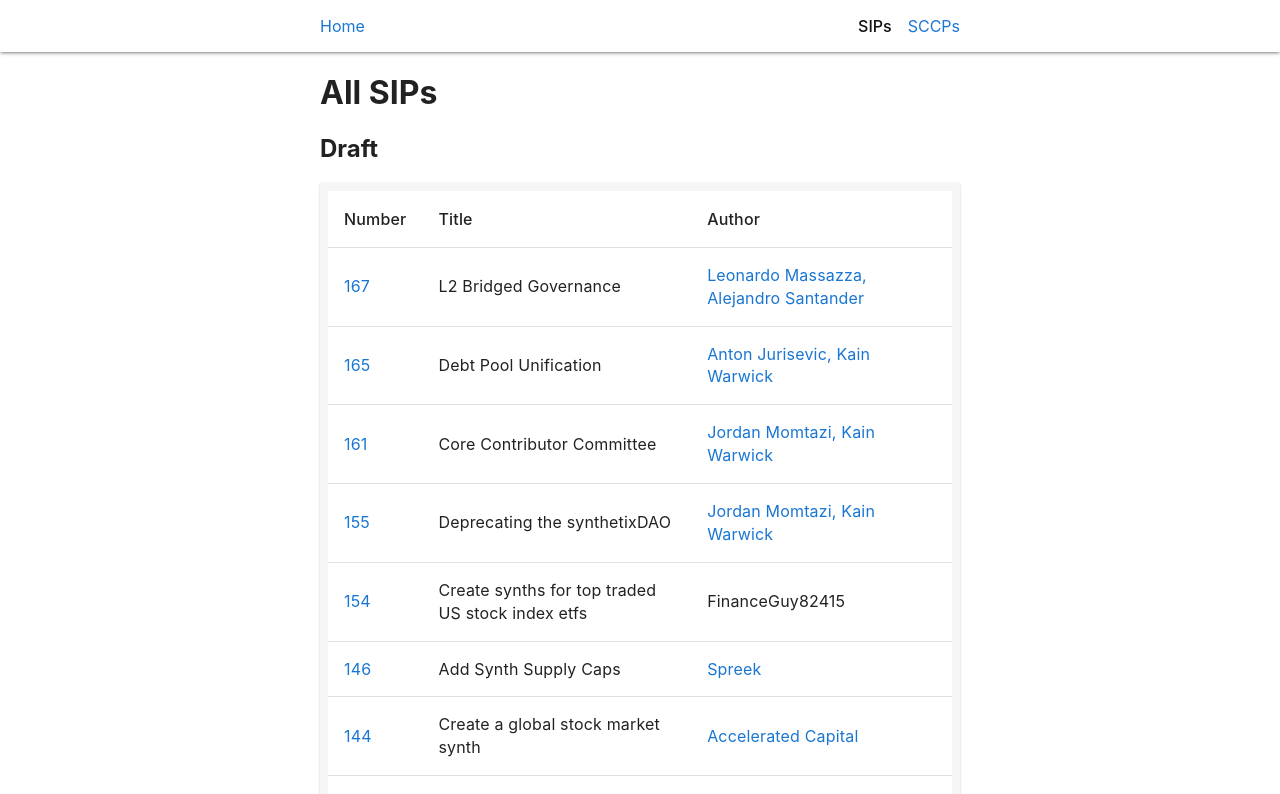
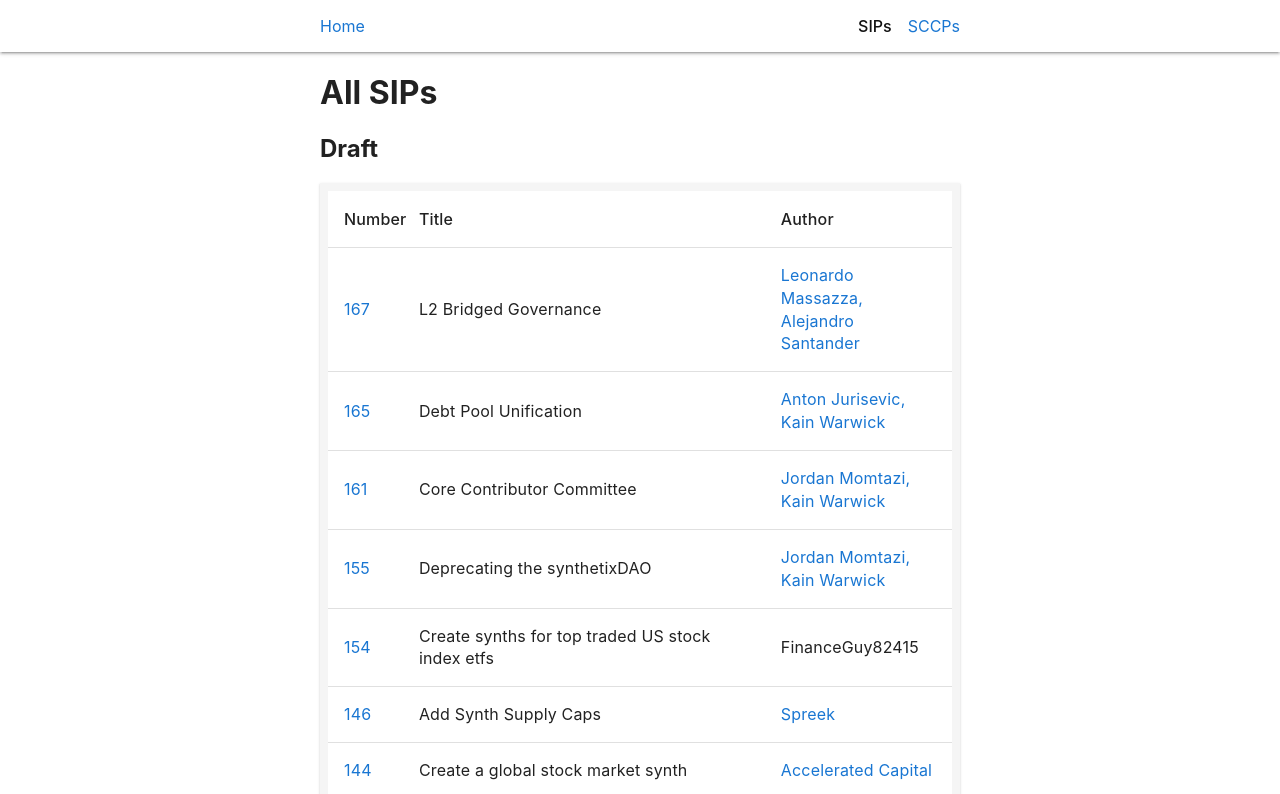
Before and after one commit to hdadr/synthetix-proposals, a Next.js app: page /sips in a window 1280 px wide. Shown: the top 794 px of the page. Built offline with nearby package versions, Linux system fonts and the light colour scheme.

Commit message:
fix table columns sizing

```diff
--- a/components/Table/table.module.scss
+++ b/components/Table/table.module.scss
@@ -2,6 +2,7 @@
   width: 100%;
   display: table;
   border-spacing: 0;
+  table-layout: fixed;
 }
 .thead {
   display: table-header-group;
@@ -34,4 +35,11 @@
   color: rgba(0, 0, 0, 0.87);
   font-weight: 500;
   line-height: 1.5rem;
+
+  &:first-of-type {
+    width: 12%;
+  }
+  &:nth-child(3) {
+    width: 30%;
+  }
 }
```
